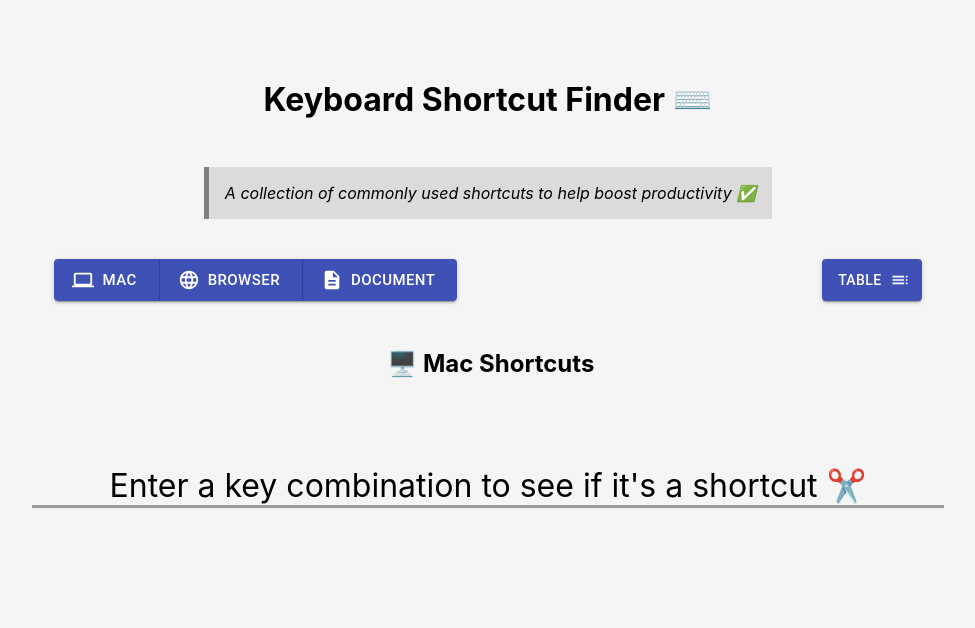
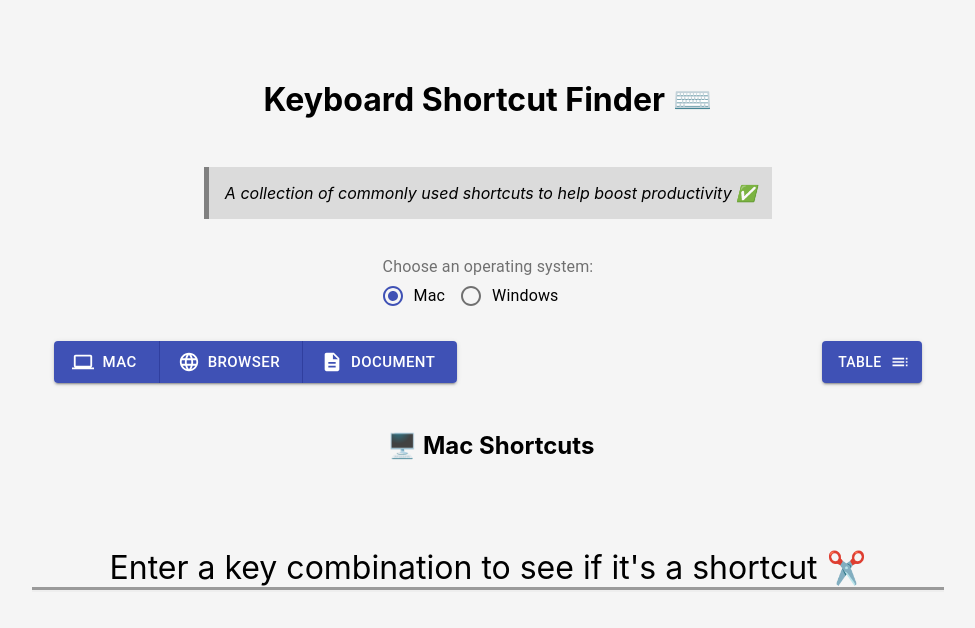
Before and after one commit to Cool-Runningz/keyboard-shortcut-search, a React (Create React App) app: page / in a window 1280 px wide. Shown: the top 628 px of the page, without its empty margins (152-1127 px from the left). Built offline with nearby package versions, Linux system fonts and the light colour scheme.

Commit message:
Add RadioGroup to allow for OS selection

```diff
--- a/src/App.css
+++ b/src/App.css
@@ -70,9 +70,15 @@ h2 {
   font-size: 2rem;
 }
 
-.options-container {
+.options-container-buttons {
   display: flex;
   justify-content: space-around;
+}
+
+.options-container-radiogroup {
+  display: flex;
+  justify-content: center;
+  margin-bottom: 1.5rem;
 }
 
 .shortcut-description {
--- a/src/App.js
+++ b/src/App.js
@@ -11,14 +11,15 @@ import KeyboardView from "./components/KeyboardView";
 import TableView from "./components/TableView";
 
 const Icons = {
-    Mac: "🖥️",
-    Browser: "🌐",
-    Document: "📄"
-}
+  Mac: "🖥️", //**TODO: Rename this to match new category name. */
+  Browser: "🌐",
+  Document: "📄"
+};
 
 function App() {
   const [view, setView] = useState("keyboard");
   const [category, setCategory] = useState("Mac");
+  const [osValue, setOSValue] = useState("Mac");
 
   return (
     <div className="app">
@@ -31,8 +32,12 @@ function App() {
           currentView={view}
           onCategoryChange={setCategory}
           onViewChange={setView}
+          onOSChange={setOSValue}
+          osValue={osValue}
         />
-        <h2>️ {Icons[category]} {category} Shortcuts </h2>
+        <h2>
+          ️ {Icons[category]} {category} Shortcuts{" "}
+        </h2>
         {view === "keyboard" ? (
           <KeyboardView category={category} />
         ) : (
--- a/src/components/OptionBar.js
+++ b/src/components/OptionBar.js
@@ -1,6 +1,14 @@
 import React from "react";
 import PropTypes from "prop-types";
-import { Button, ButtonGroup } from "@material-ui/core";
+import {
+  Button,
+  ButtonGroup,
+  FormControl,
+  FormControlLabel,
+  FormLabel,
+  Radio,
+  RadioGroup
+} from "@material-ui/core";
 
 //Icons
 import ComputerIcon from "@material-ui/icons/Computer";
@@ -10,14 +18,36 @@ import DescriptionIcon from "@material-ui/icons/Description";
 import KeyboardIcon from "@material-ui/icons/Keyboard";
 
 const OptionBar = (props) => {
+  const handleChange = (event) => {
+    props.onOSChange(event.target.value);
+  };
+
   return (
-    <div className="options-container">
-      <ButtonGroup
-        size="large"
-        variant="contained"
-        color="primary"
-        aria-label="contained primary button group"
+    <React.Fragment>
+      <div className="options-container-radiogroup">
+        <FormControl component="fieldset">
+          <FormLabel component="legend">Choose an operating system: </FormLabel>
+          <RadioGroup
+            row
+            name="operatingSystem"
+            value={props.osValue}
+            onChange={handleChange}
           >
+            <FormControlLabel
+              value="Mac"
+              control={<Radio color="primary" />}
+              label="Mac"
+            />
+            <FormControlLabel
+              value="Windows"
+              control={<Radio color="primary" />}
+              label="Windows"
+            />
+          </RadioGroup>
+        </FormControl>
+      </div>
+      <div className="options-container-buttons">
+        <ButtonGroup size="large" variant="contained" color="primary">
           <Button
             startIcon={<ComputerIcon />}
             onClick={() => {
@@ -63,12 +93,15 @@ const OptionBar = (props) => {
           )}
         </Button>
       </div>
+    </React.Fragment>
   );
 };
 
 OptionBar.propTypes = {
   currentView: PropTypes.string,
   onCategoryChange: PropTypes.func.isRequired,
+  onOSChange: PropTypes.func.isRequired,
+  osValue: PropTypes.string.isRequired,
   onViewChange: PropTypes.func.isRequired
 };
 
--- a/src/components/TableView.js
+++ b/src/components/TableView.js
@@ -73,8 +73,8 @@ const TableView = (props) => {
             </TableRow>
           </TableHead>
           <TableBody>
-            {rows.map((row) => (
-              <StyledTableRow key={row.description}>
+            {rows.map((row, index) => (
+              <StyledTableRow key={`${index} - ${row.description}`}>
                 <TableCell
                   component="th"
                   scope="row"
```
Lines whose indentation alone changed are shown as unchanged.
